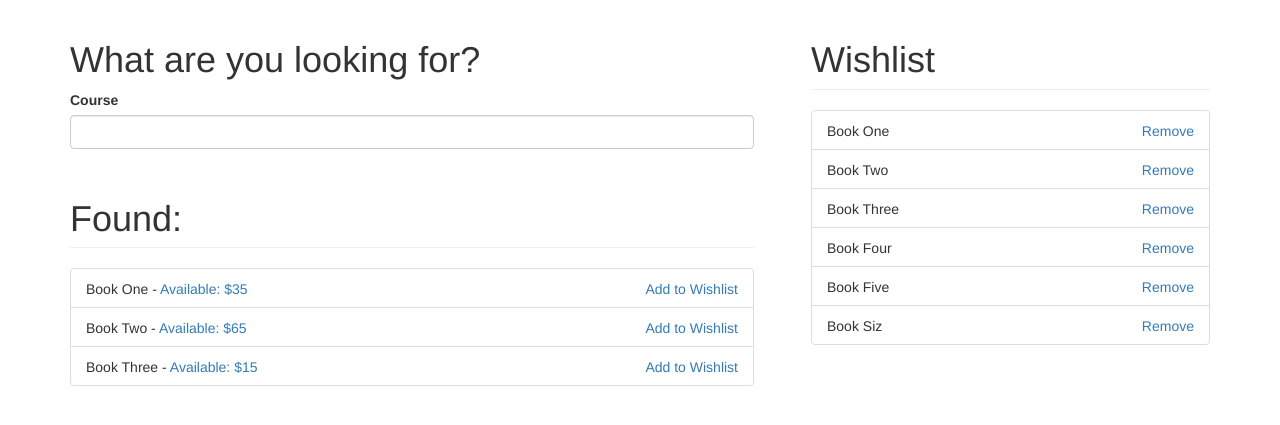
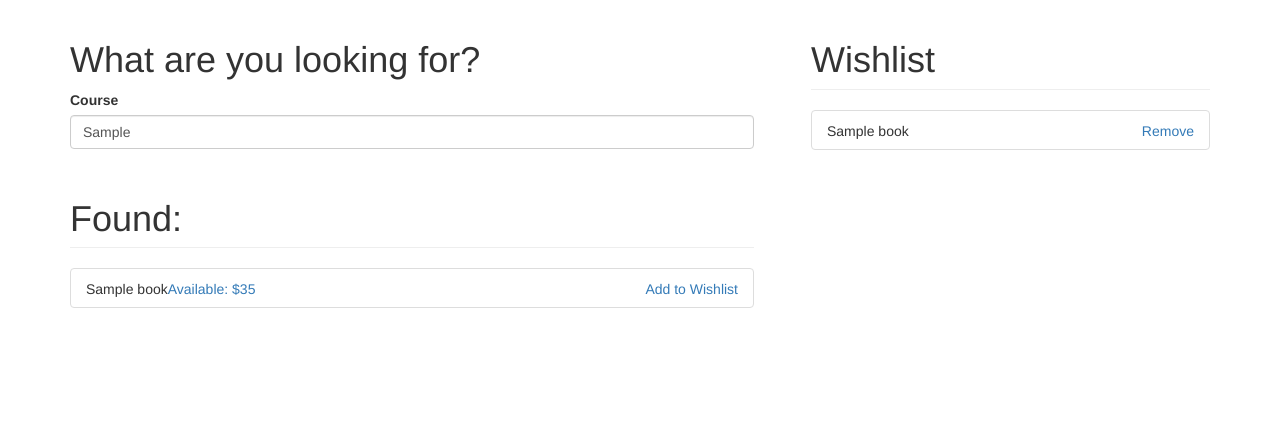
Before and after one commit to ghostling/textbook, a Python web app: template templates/buy.html in a window 1280 px wide. Shown: the part 52-477 px from the top of the page. Run offline with Jinja, Linux system fonts and the light colour scheme; the template is opened without the code that fills it: most values are stand-ins (such as "Sample title", 1, 10 or a date in 2020); some libraries are stand-ins or nearby versions.

Commit message:
The 'buy' page should be *more* functional now as it is trying to pull real values instead of hardcode data.

```diff
--- a/templates/buy.html
+++ b/templates/buy.html
@@ -3,49 +3,42 @@
 {% block content %}
 <div class="mainbody pull-left">
   <h1>What are you looking for?</h1>
+  <form method="post">
     <div class="form-group">
         <label class="control-label">Course</label>
         <div class="controls">
-          <input type="text" name="coursename" class="form-control">
+            <input type="text" name="coursename" class="form-control" value={{course}}>
         </div>
     </div>
+  </form>
+  {% if book_list %}
   <h1 class="page-header">Found:</h1>
   <ul class="list-group" style="width:100%">
+    {% for book in book_list %}
     <li class="list-group-item">
-          <p class="pull-left">Book One - <a>Available: $35</a></p>
+        {# TODO: Fix the Available stuff; need to display author and perhaps
+           also which users are selling it? #}
+      <p class="pull-left">{{ book.title }}<a>Available: $35</a></p>
       <a class="pull-right">Add to Wishlist</a>
     </li>
-      <li class="list-group-item">
-          <p class="pull-left">Book Two - <a>Available: $65</a></p>
-          <a class="pull-right">Add to Wishlist</a>
-      </li>
-      <li class="list-group-item">
-          <p class="pull-left">Book Three - <a>Available: $15</a></p>
-          <a class="pull-right">Add to Wishlist</a>
-      </li>
+    {% endfor %}
   </ul>
+  {% else %}
+  Sorry, we're unable to find any books for <strong>{{ course }}</strong> currently. :(
+  {% endif %}
 </div>
 <div class="pull-right sidebar">
   <h1 class="page-header">Wishlist</h1>
+  {% if wishlist %}
   <ul class="list-group pull-right" style="width:100%">
+    {% for book in wishlist %}
     <li class="list-group-item">
-          <p class="pull-left">Book One</p><a class="pull-right">Remove</a>
+      <p class="pull-left">{{ book.title }}</p><a class="pull-right">Remove</a>
     </li>
-      <li class="list-group-item">
-          <p class="pull-left">Book Two</p><a class="pull-right">Remove</a>
-      </li>
-      <li class="list-group-item">
-          <p class="pull-left">Book Three</p><a class="pull-right">Remove</a>
-      </li>
-      <li class="list-group-item">
-          <p class="pull-left">Book Four</p><a class="pull-right">Remove</a>
-      </li>
-      <li class="list-group-item">
-          <p class="pull-left">Book Five</p><a class="pull-right">Remove</a>
-      </li>
-      <li class="list-group-item">
-          <p class="pull-left">Book Siz</p><a class="pull-right">Remove</a>
-      </li>
+    {% endfor %}
   </ul>
+  {% else %}
+  Your wishlist is currently empty! Add some books :)
+  {% endif %}
 </div>
 {% endblock %}
```
Also changed, not shown: main.py (+9 -7 lines). Lines whose indentation alone changed are shown as unchanged.
